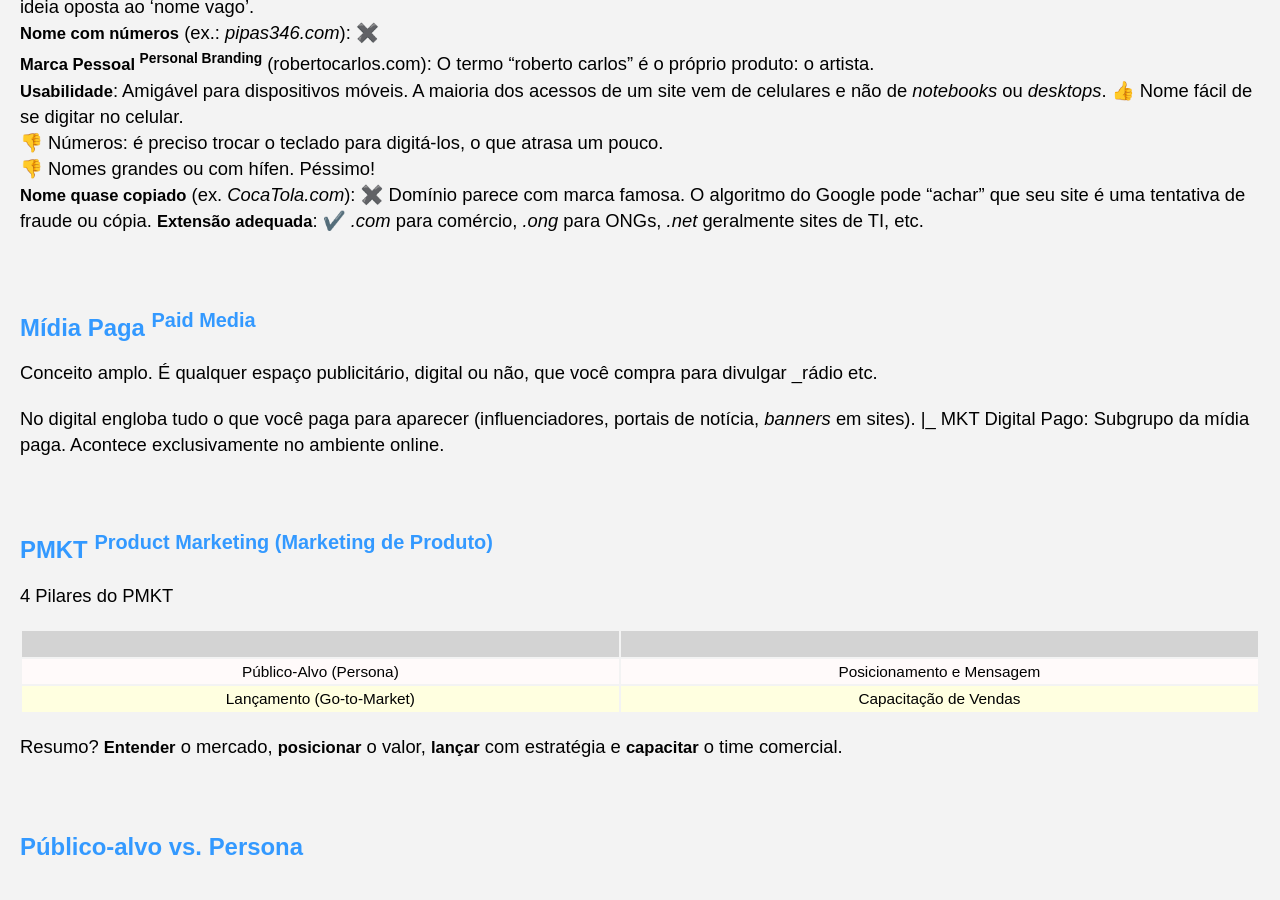
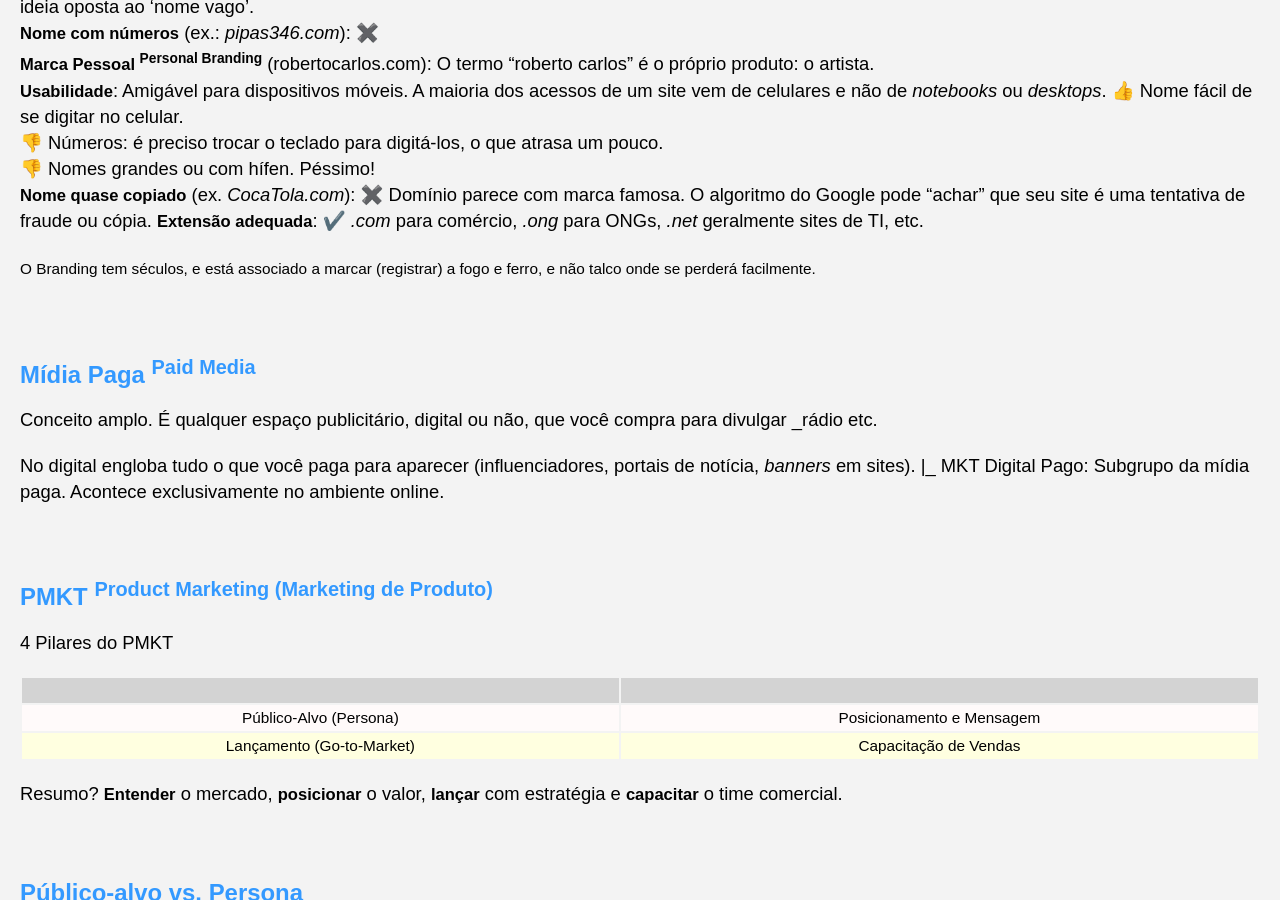
Before and after one commit to Joesynth/joesynth.github.io, a Jekyll site: the page built from _posts/2021-12-12-marketing-digital.md, in a window 1280 px wide and 900 px high, scrolled down 1390 px. Built offline with Jekyll 4.4.1, drawn with Linux system fonts in a browser that asks for light colours.

Commit message:
Enhance marketing digital post with branding note

```diff
--- a/_posts/2021-12-12-marketing-digital.md
+++ b/_posts/2021-12-12-marketing-digital.md
@@ -48,6 +48,9 @@ Foque em nome que possa virar marca. Fácil falar, fácil memorizar _se possíve
 👎️ Nomes grandes ou com hífen. Péssimo!
 **Nome quase copiado** (ex. *CocaTola.com*): ✖️ Domínio parece com marca famosa. O algoritmo do Google pode "achar" que seu site é uma tentativa de fraude ou cópia.
 **Extensão adequada**: ✔️ *.com* para comércio, *.ong* para ONGs, *.net* geralmente sites de TI, etc.
+
+
+<small>O Branding tem séculos, e está associado a marcar (registrar) a fogo e ferro, e não talco onde se perderá facilmente.</small>
 
 
 ## Mídia Paga <sup>Paid Media</sup>
```
